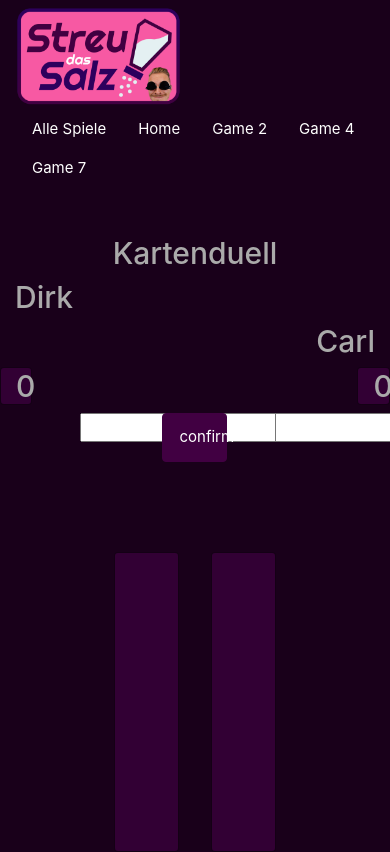
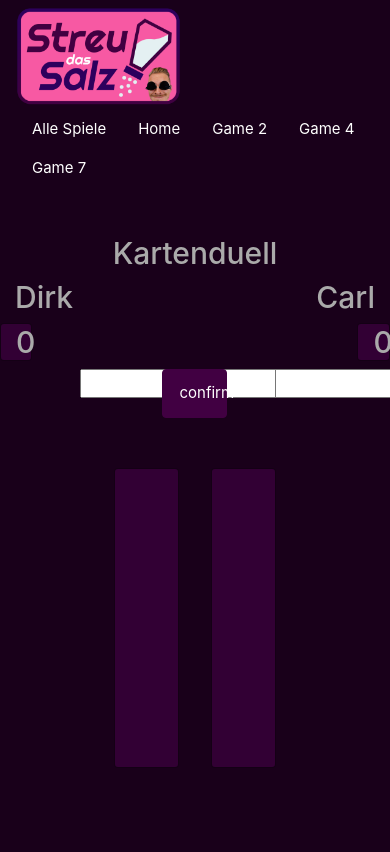
Before and after one commit to LukasAd/FunkFights, an Angular app: page /card-duel in a window 390 px wide. Shown: the top 852 px of the page. Built offline with nearby package versions, Linux system fonts and the light colour scheme.

Commit message:
improved card-duel code

```diff
--- a/src/app/card-duel/card-duel.component.html
+++ b/src/app/card-duel/card-duel.component.html
@@ -2,8 +2,8 @@
 <div class="container">
 
     <div class="row">
-        <h2 class="col-sm" style="text-align:left">Dirk</h2>
-        <h2 class="col-sm" style="text-align:right">{{matchData.candidate}}</h2>
+        <h2 class="col" style="text-align:left">Dirk</h2>
+        <h2 class="col" style="text-align:right">{{matchData.candidate}}</h2>
     </div>
     <div class="row">
         <h2 class="col-1 card" style="text-align:left">{{dirkPoints}}</h2>
@@ -30,11 +30,8 @@
         </div>
         <div class="col-2"></div>
     </div>
-    <br>
-    <br>
-    <br>
-    <br>
-    <div class="row justify-content-center">
+
+    <div class="row justify-content-center" style="margin-top:50px;">
         <div class="card col-2 result-card">
             <h2 style="font-size:100px;">{{dirkCard}}</h2>
         </div>
@@ -43,6 +40,4 @@
             <h2 style="font-size:100px;">{{candCard}}</h2>
         </div>
     </div>
-
-
 </div>
```
